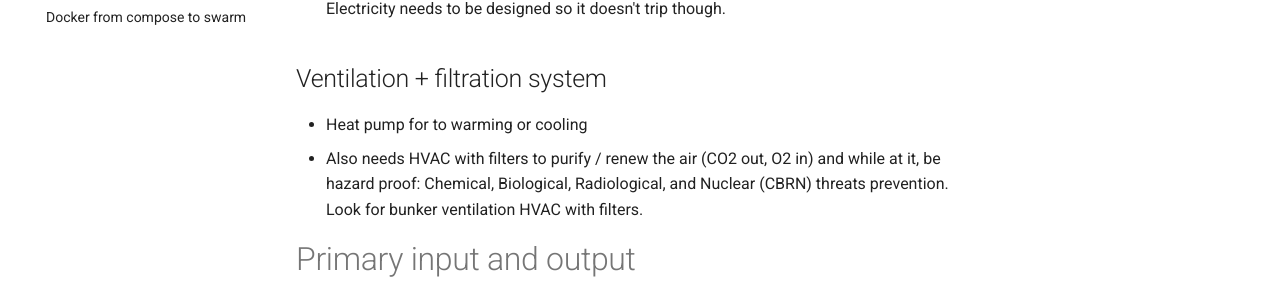
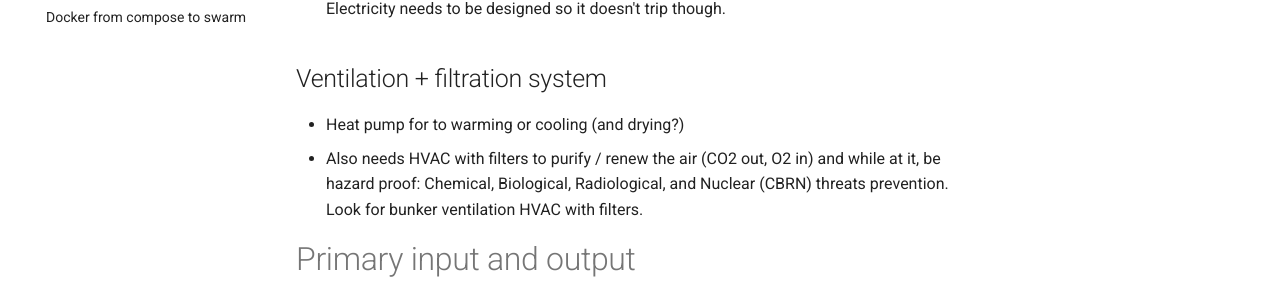
Before and after one commit to poulti/brain-pages, an MkDocs documentation site: the page built from docs/autonomous-underearth-house.md, in a window 1280 px wide and 900 px high, scrolled down 974 px. Shown: the part 145-452 px from the top of the window. Built offline with MkDocs 1.6.1 and Material for MkDocs 9.7.7, drawn with Linux system fonts in a browser that asks for light colours; comment, search, counter and statistics services are not loaded.

Commit message:
HVAC drying

```diff
--- a/docs/autonomous-underearth-house.md
+++ b/docs/autonomous-underearth-house.md
@@ -26,7 +26,7 @@ Overall, probably easier to have a prefab pod that is built for this condition a
 - Just in case, could benefit from having a water pumping (out) system, if water would get in? Electricity needs to be designed so it doesn't trip though.
 
 ## Ventilation + filtration system
-- Heat pump for to warming or cooling
+- Heat pump for to warming or cooling (and drying?)
 - Also needs HVAC with filters to purify / renew the air (CO2 out, O2 in) and while at it, be hazard proof: Chemical, Biological, Radiological, and Nuclear (CBRN) threats prevention. Look for bunker ventilation HVAC with filters.
 
 # Primary input and output
```
